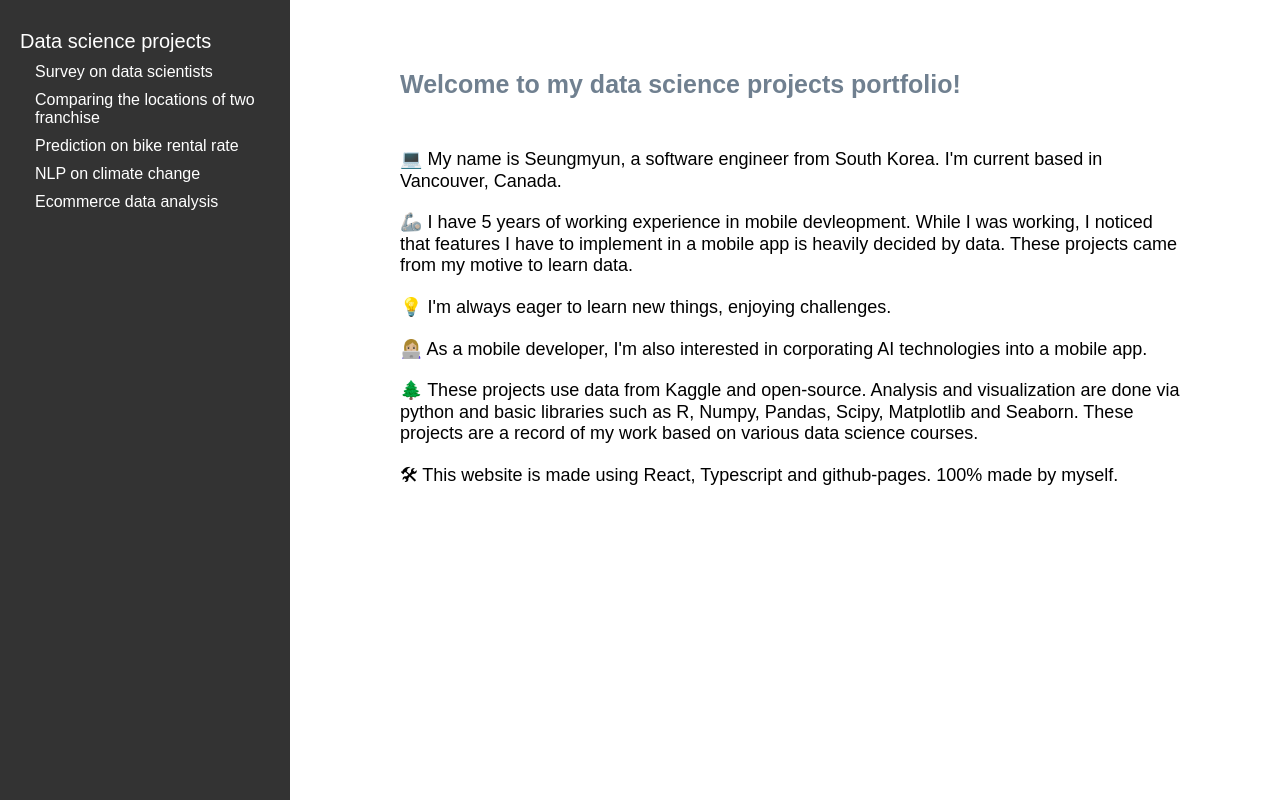
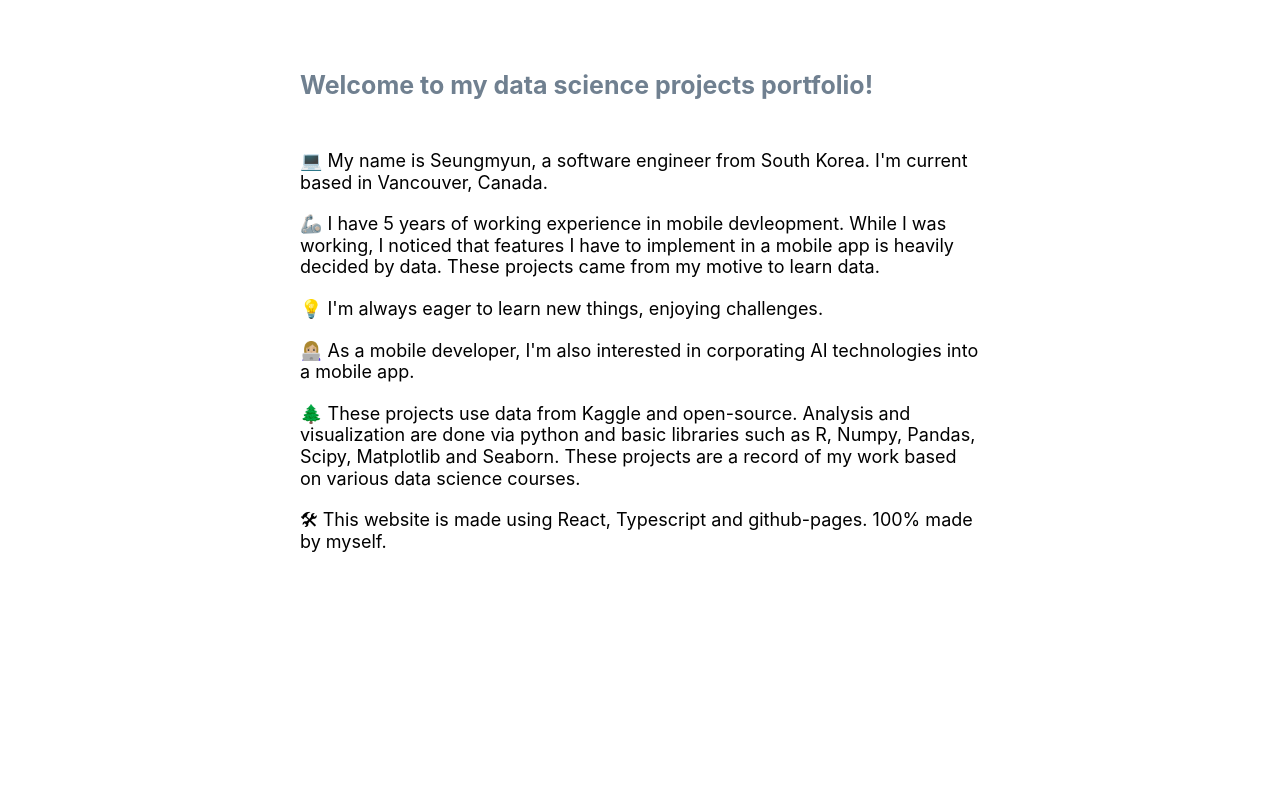
Before and after one commit to arrrpark/blog, a React (Create React App) app: page /#/ in a window 1280 px wide. Built offline with nearby package versions, Linux system fonts and the light colour scheme.

Commit message:
removed container

```diff
--- a/src/App.tsx
+++ b/src/App.tsx
@@ -11,9 +11,9 @@ import styled, { createGlobalStyle } from 'styled-components';
 function App() {
   return (
     <>
-      <GlobalStyle />
+      {/* <GlobalStyle /> */}
       <Container>
-        <Menu>
+        {/* <Menu>
           <Link to="/" style={{ color: 'inherit', textDecoration: 'none' }}>
             <MenuTitle>Data science projects</MenuTitle>
           </Link>
@@ -44,7 +44,7 @@ function App() {
           >
             <SemiTitle>Ecommerce data analysis</SemiTitle>
           </Link>
-        </Menu>
+        </Menu> */}
 
         <Route exact path="/" component={Intro} />
         <Route exact path="/franchise" component={Franchise} />
--- a/src/components/CommonComponents.tsx
+++ b/src/components/CommonComponents.tsx
@@ -2,8 +2,8 @@ import styled from 'styled-components';
 
 export const Container = styled.div`
   padding-top: 70px;
-  padding-left: 400px;
-  padding-right: 100px;
+  padding-left: 300px;
+  padding-right: 300px;
   padding-bottom: 100px;
 `;
 
```
